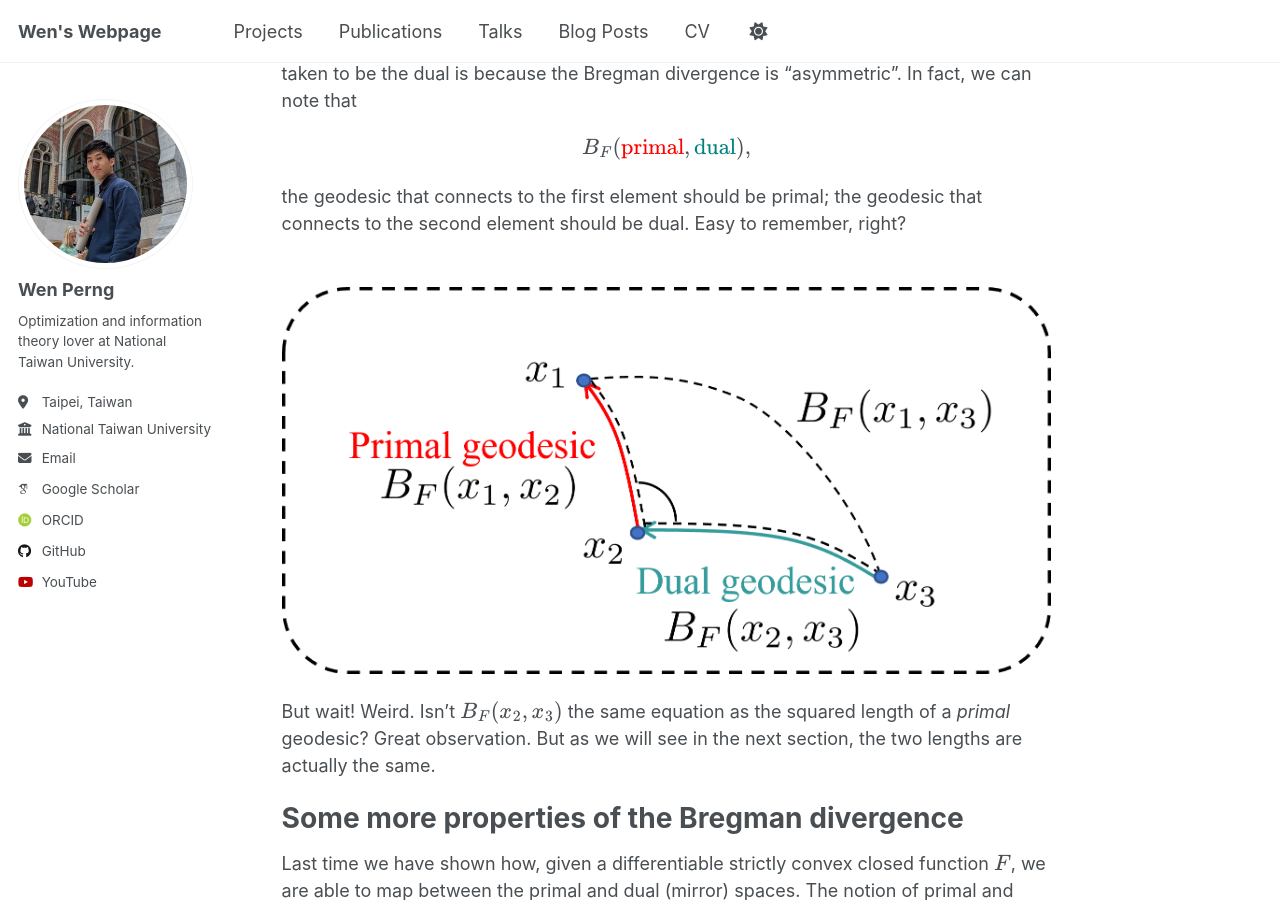
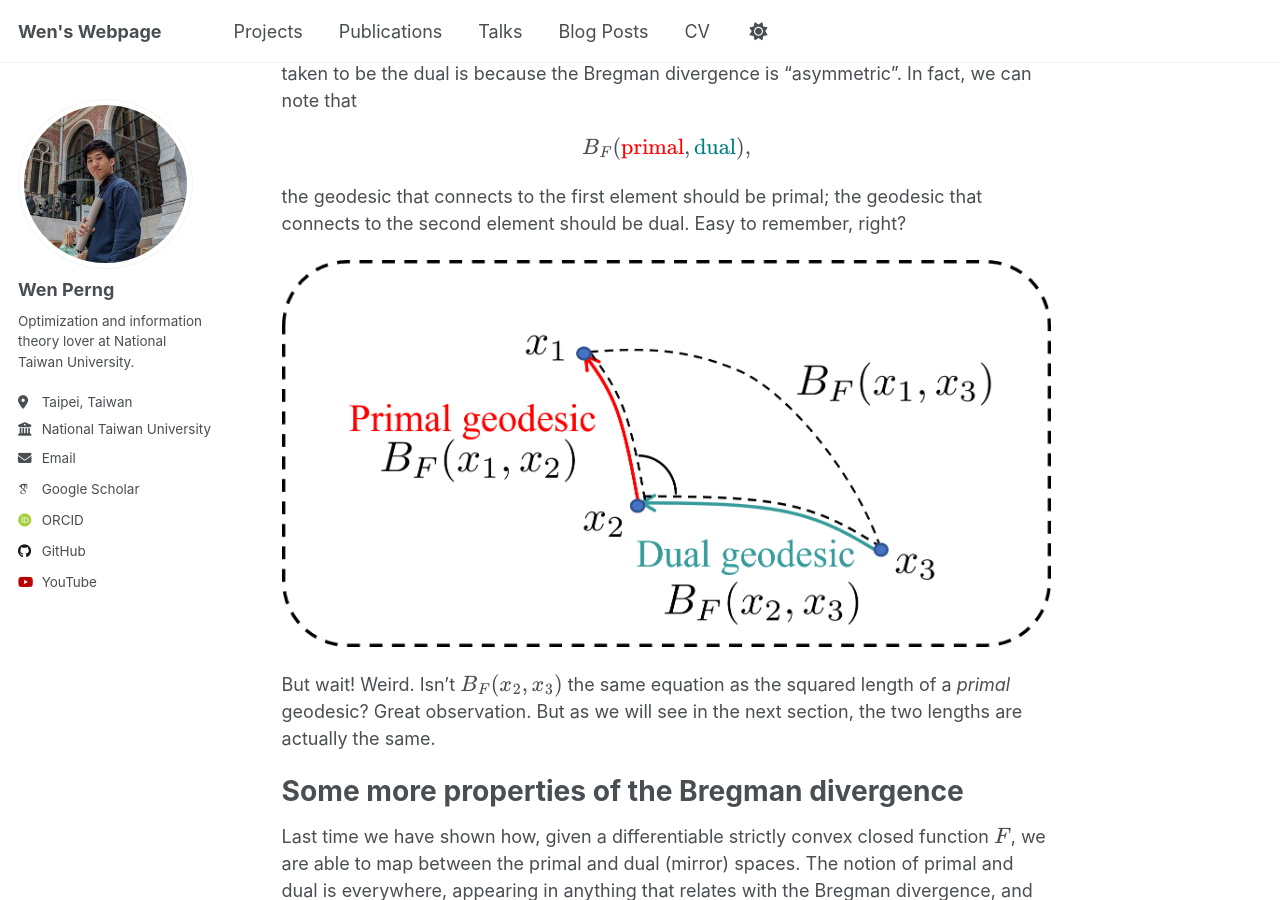
Before and after one commit to WenPerng/WenPerng.github.io, a Jekyll site: the page built from _posts/2025-08-23-blog-post.md, in a window 1280 px wide and 900 px high, scrolled down 1905 px. Built offline with Jekyll 4.4.1, drawn with Linux system fonts in a browser that asks for light colours; some web fonts are replaced; a script that is not in the unit is left out.

Commit message:
Update 2025-08-23-blog-post.md

```diff
--- a/_posts/2025-08-23-blog-post.md
+++ b/_posts/2025-08-23-blog-post.md
@@ -65,7 +65,7 @@
 </p>
 the geodesic that connects to the first element should be primal; the geodesic that connects to the second element should be dual. Easy to remember, right?
 
-<br><img src='/images/posts/2025-08-23-geodesics.png'>
+<img src='/images/posts/2025-08-23-geodesics.png'>
 
 But wait! Weird. Isn't \\(B_F(x_2,x_3)\\) the same equation as the squared length of a *primal* geodesic? Great observation. But as we will see in the next section, the two lengths are actually the same.
 
@@ -120,7 +120,7 @@
 </p>
 How can we identify \\(x_2\\)? Look at the figure below. From our intuition in Euclidean space, we can identify \\(x_2\\) as the point that results in the primal geodesic \\(x_1-x_2\\) being perpendicular to \\(\mathcal{S}\\).
 
-<br><img src='/images/posts/2025-08-23-primal-projection.png'>
+<img src='/images/posts/2025-08-23-primal-projection.png'>
 
 We can show the statement above more rigorously. Consider any other point \\(x_3 \in \mathcal{S}\\), by the generalized Pythagorean:
 <p>
@@ -138,7 +138,7 @@
 </p>
 An illustration of this projection is shown below.
 
-<br><img src='/images/posts/2025-08-23-dual-projection.png'>
+<img src='/images/posts/2025-08-23-dual-projection.png'>
 
 ---
 I hope that these discussions have kindled your interest in information geometry as well. In the future, I might do a note-like blog sharing cool things I find while learning information geometry on this blog. Hope you enjoyed this exposition. See ya.
```
